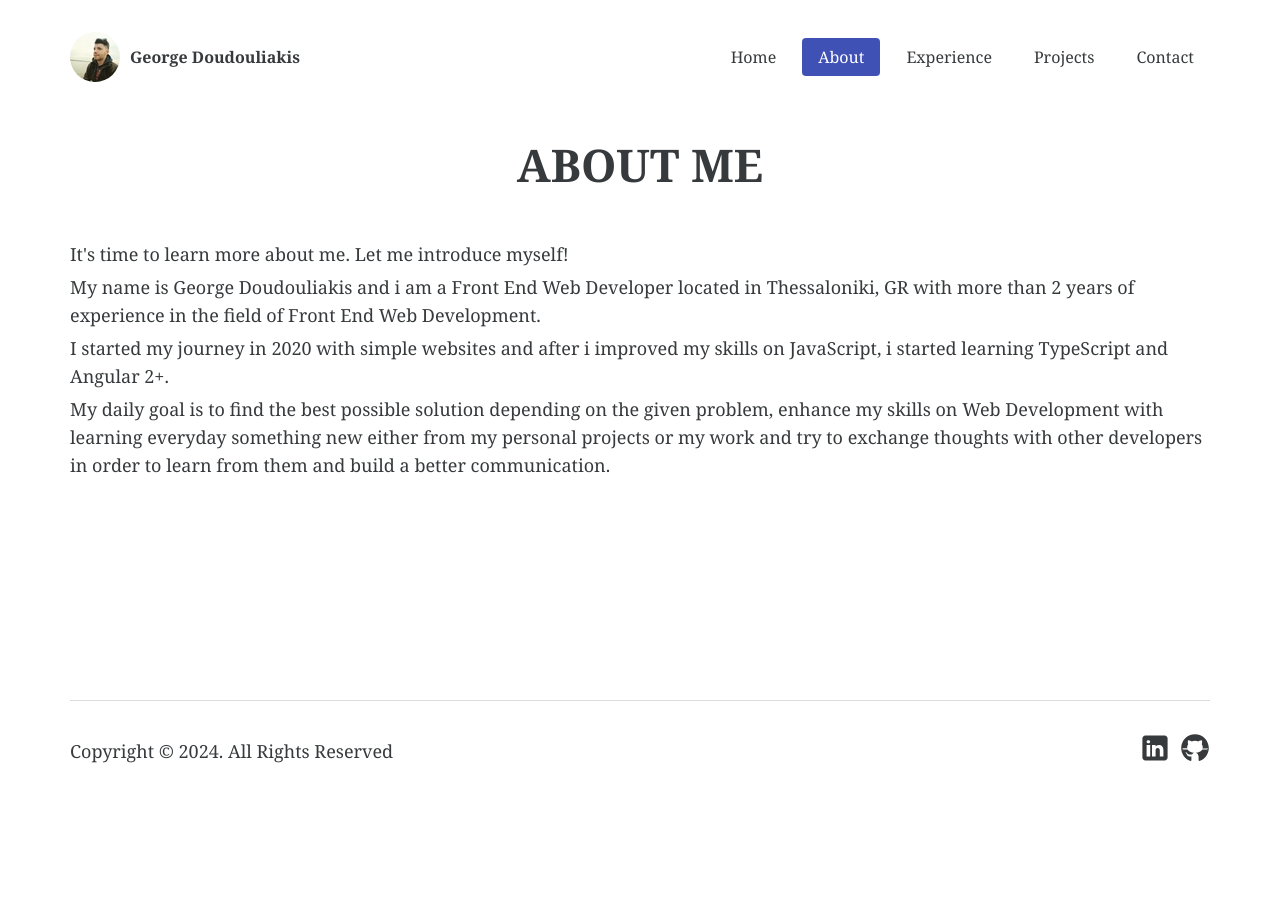
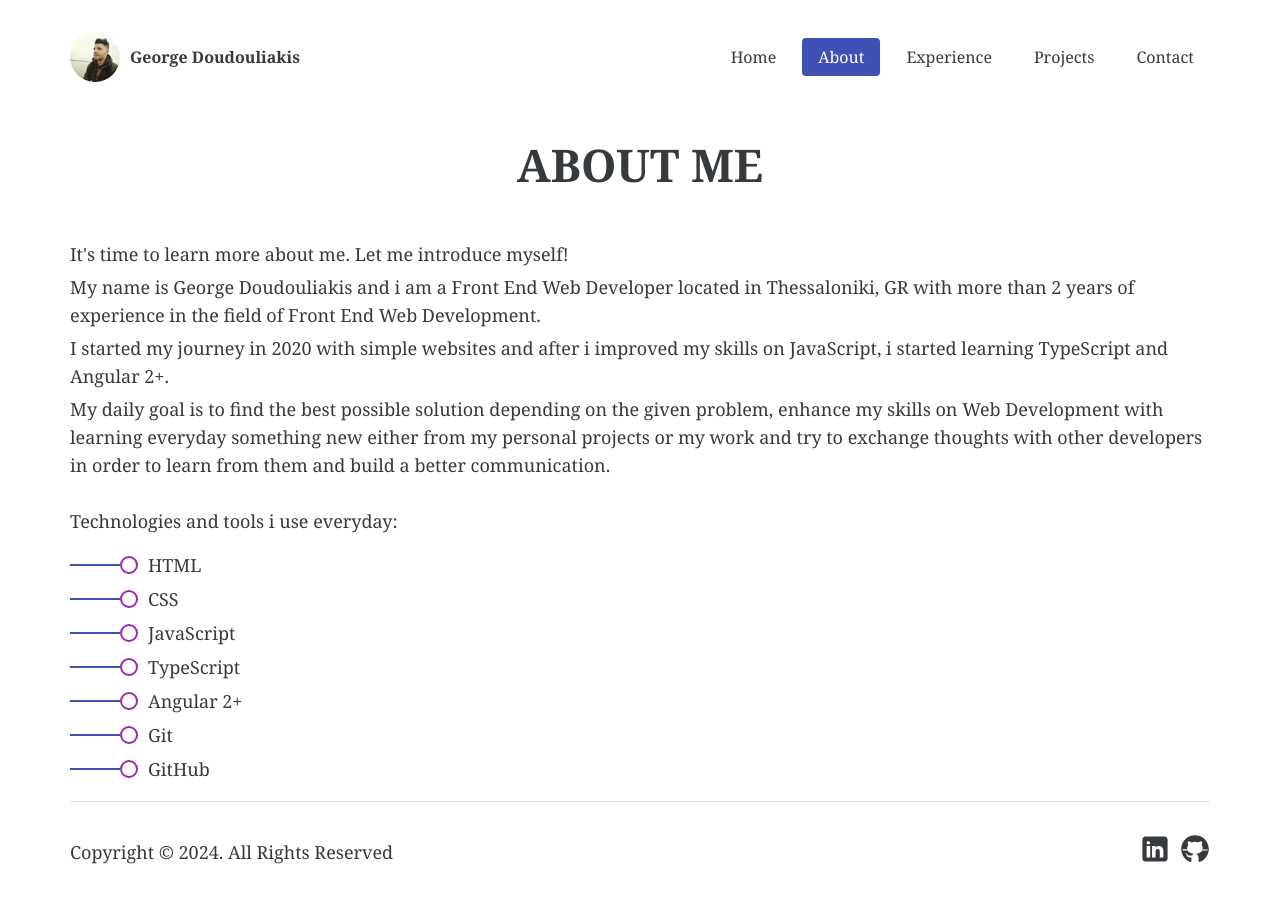
Before and after one commit to GeorgiosDoudouliakis/george-doudouliakis-dev, an Angular app: page /about in a window 1280 px wide. Before the commit the page ends 800 px from the top, so only its background shows below. Built offline with nearby package versions, Linux system fonts and the light colour scheme.

Commit message:
refactor: Add skills section on about page

```diff
--- a/src/app/pages/about/components/index.ts
+++ b/src/app/pages/about/components/index.ts
@@ -1 +1,2 @@
 export { AboutMeComponent } from "./about-me/about-me.component";
+export { SkillsComponent } from "./skills/skills.component";
--- /dev/null
+++ b/src/app/pages/about/components/skills/skills.component.html
@@ -0,0 +1,10 @@
+<p>Technologies and tools i use everyday:</p>
+<ul>
+  @for (skill of skills; track skill) {
+    <li>
+      <div></div>
+      <div></div>
+      {{ skill }}
+    </li>
+  }
+</ul>
--- /dev/null
+++ b/src/app/pages/about/components/skills/skills.component.scss
@@ -0,0 +1,35 @@
+:host {
+  p, li {
+    font-size: 18px;
+    color: var(--font-color);
+  }
+
+  p {
+    margin-bottom: 20px;
+  }
+
+  li {
+    display: flex;
+    align-items: center;
+
+    &:not(:last-of-type) {
+      margin-bottom: 10px;
+    }
+
+    div {
+      &:first-of-type {
+        width: 50px;
+        height: 2px;
+        background: var(--primary-color);
+      }
+
+      &:last-of-type {
+        width: 18px;
+        height: 18px;
+        margin-right: 10px;
+        border: 2px solid var(--secondary-color);
+        border-radius: 100%;
+      }
+    }
+  }
+}
--- /dev/null
+++ b/src/app/pages/about/components/skills/skills.component.ts
@@ -0,0 +1,12 @@
+import { Component } from '@angular/core';
+
+@Component({
+  selector: 'gd-skills',
+  standalone: true,
+  imports: [],
+  templateUrl: './skills.component.html',
+  styleUrl: './skills.component.scss'
+})
+export class SkillsComponent {
+  public readonly skills: string[] = ["HTML", "CSS", "JavaScript", "TypeScript", "Angular 2+", "Git", "GitHub"];
+}
--- a/src/app/pages/about/layout/about-layout.component.html
+++ b/src/app/pages/about/layout/about-layout.component.html
@@ -1,4 +1,5 @@
 <div class="container">
     <h1 class="page-header">ABOUT ME</h1>
     <gd-about-me/>
+    <gd-skills />
 </div>
--- a/src/app/pages/about/layout/about-layout.component.ts
+++ b/src/app/pages/about/layout/about-layout.component.ts
@@ -1,10 +1,10 @@
 import { Component } from '@angular/core';
-import { AboutMeComponent } from '../components';
+import { AboutMeComponent, SkillsComponent } from '../components';
 
 @Component({
   selector: 'gd-about-layout',
   standalone: true,
-  imports: [AboutMeComponent],
+  imports: [AboutMeComponent, SkillsComponent],
   templateUrl: './about-layout.component.html',
   styleUrl: './about-layout.component.scss'
 })
```
Also changed, not shown: 1 other file (tests, documents, lock files or other folders).
